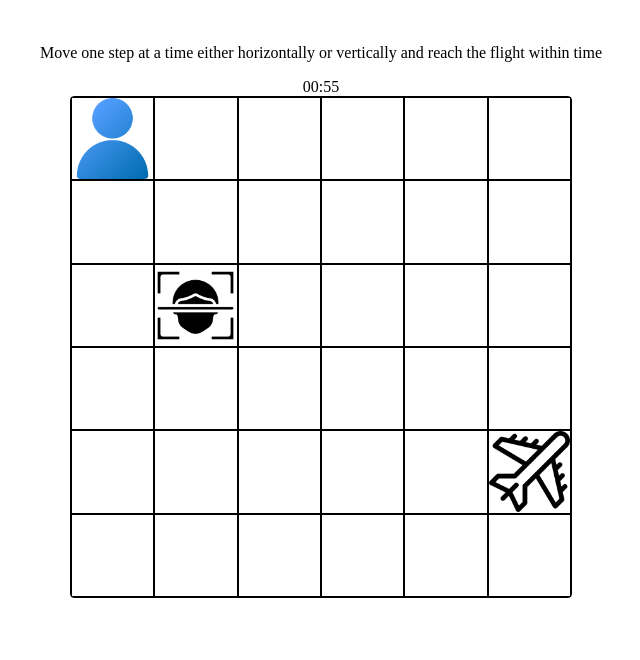
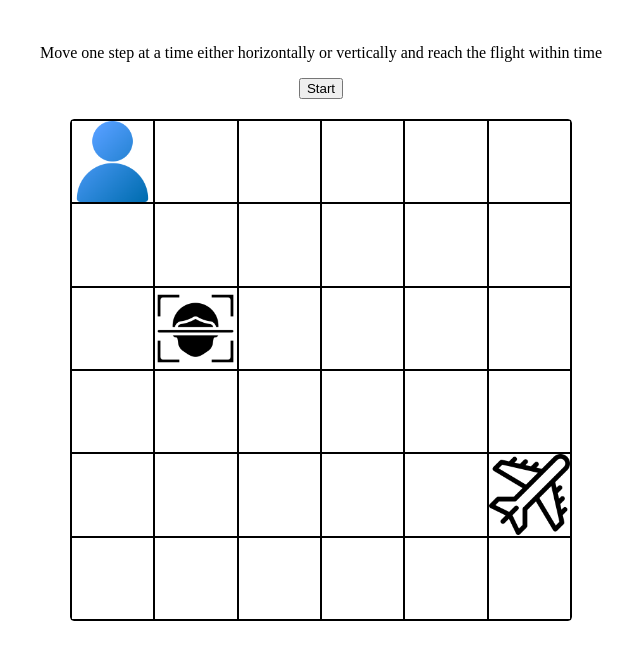
Before and after one commit to saivivek116/frontend-components, a Next.js app: page /flight-game in a window 1280 px wide. Shown: the top 660 px of the page, without its empty margins (319-959 px from the left). Built offline with nearby package versions, Linux system fonts and the light colour scheme.

Commit message:
game start button

```diff
--- a/src/app/flight-game/page.jsx
+++ b/src/app/flight-game/page.jsx
@@ -156,6 +156,8 @@ const MazeGame = ()=>{
     const boardref = useRef();
     const [timerKey, setTimerKey] = useState(0);
     const [blocked, setBlocked] = useState(null);
+    const [started, setStarted] = useState(false);
+
     useEffect(() => {
         const b = boardref.current;
         function handleboardClick(e) {
@@ -172,13 +174,14 @@ const MazeGame = ()=>{
         setDisable(true);
     }
 
-    const handleReset = ()=>{
+    const handleStart = () => {
+        setStarted(true);
         setUserPoisition([0,0]);
         setTrack([]);
         setStatus("");
         setDisable(false);
-        setTimerKey(prev => prev + 1);
-    }
+        setTimerKey(prev => prev + 1); // reset timer
+    };
 
     useEffect(()=>{
         function handleKeyDown(e){
@@ -229,19 +232,20 @@ const MazeGame = ()=>{
         <div className="container">
             <div className="rules">
                     <p>Move one step at a time either horizontally or vertically and reach the flight within time </p>
-                </div>
-            <Timer
+                {!started?<button onClick={handleStart}>Start</button>:<Timer
                 key={timerKey}
                 minutes={1}
                 onTimeUp={handleTimeUp}
                 running={status === ""}
-            />
+            />}
+            </div>
+
             <div className="board-container" ref={boardref}>
 
             <Maze board={grid} handleClick={handleClick} position={userPosition} userTrack={track} blocked={blocked} />
             </div>
-            {status=="win" && <button onClick={handleReset}>Reset</button>}
-            {status=="loose" && <button onClick={handleReset}>Try Again</button>}
+            {status=="win" && <button onClick={handleStart}>Reset</button>}
+            {status=="loose" && <button onClick={handleStart}>Try Again</button>}
         </div>
     )
 }
--- a/src/app/flight-game/style.css
+++ b/src/app/flight-game/style.css
@@ -62,3 +62,8 @@
 .board-container{
     display: flex;
 }
+
+.rules{
+   text-align: center;
+   margin-bottom: 20px;
+}
```
Lines whose indentation alone changed are shown as unchanged.
